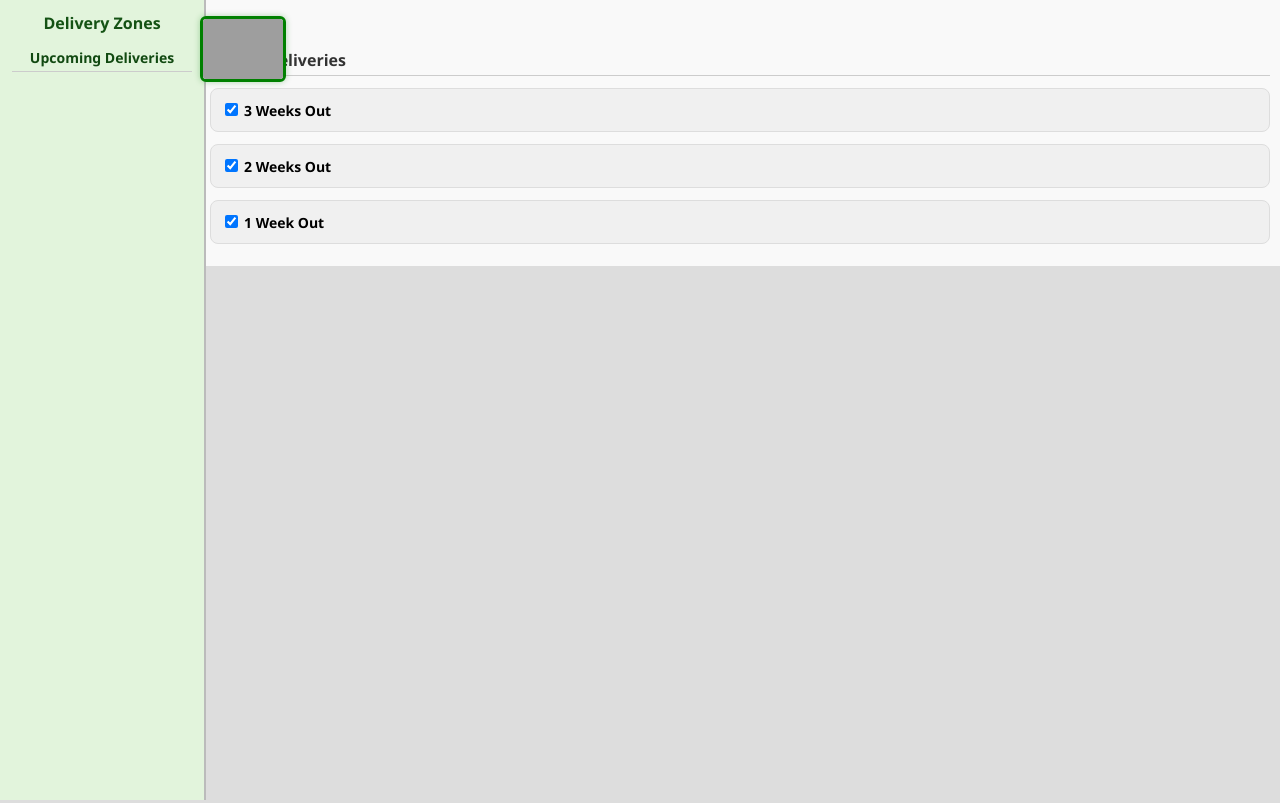
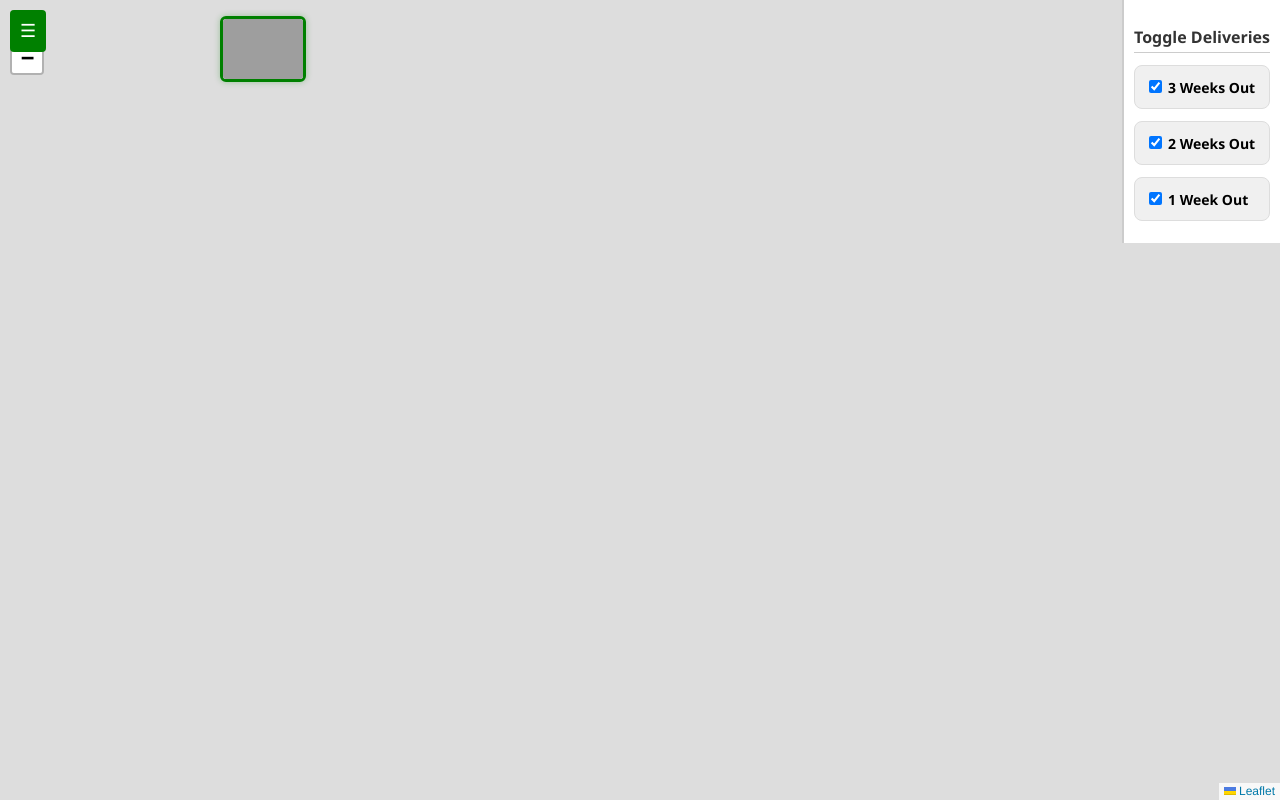
Before and after one commit to freshboxmarket/upcomingdeliveries, a plain HTML site: page index.html in a window 1280 px wide. Shown: the top 803 px of the page. Drawn offline with nearby package versions, Linux system fonts and the light colour scheme; no server answers; grey boxes are pictures that could not be loaded.

Commit message:
Update style.css

```diff
--- a/style.css
+++ b/style.css
@@ -4,20 +4,45 @@ body, html {
   height: 100%;
   width: 100%;
   font-family: 'Segoe UI', sans-serif;
-  background-color: #f9f9f9;
+}
+
+#map {
+  position: absolute;
+  top: 0; left: 0;
+  right: 0; bottom: 0;
+  z-index: 0;
 }
 
 #legend {
   position: absolute;
+  top: 0;
   left: 0;
-  top: 0;
   bottom: 0;
-  width: 180px;
+  width: 200px;
   background-color: #e2f4dc;
   padding: 12px;
   overflow-y: auto;
   border-right: 2px solid #bbb;
   z-index: 1100;
+  transition: transform 0.3s ease-in-out;
+}
+
+#legend.collapsed {
+  transform: translateX(-100%);
+}
+
+#toggle-legend {
+  position: absolute;
+  top: 10px;
+  left: 10px;
+  z-index: 1201;
+  background-color: green;
+  color: white;
+  border: none;
+  padding: 10px;
+  border-radius: 4px;
+  font-size: 18px;
+  cursor: pointer;
 }
 
 #legend h3 {
@@ -59,8 +84,16 @@ body, html {
 }
 
 #csv-toggle-box {
-  margin-left: 200px;
+  position: absolute;
+  top: 0;
+  right: 0;
+  background: #fff;
+  border-left: 2px solid #ccc;
   padding: 10px;
+  z-index: 1100;
+  max-width: 220px;
+  height: auto;
+  overflow-y: auto;
 }
 
 #csv-toggle-box h3 {
@@ -84,16 +117,11 @@ body, html {
   font-size: 14px;
 }
 
-#map {
-  height: 100vh;
-  width: 100%;
-}
-
 /* Floating Logo */
 #floating-logo {
   position: absolute;
   top: 16px;
-  left: 200px;
+  left: 220px;
   width: 80px;
   border: 3px solid green;
   border-radius: 6px;
@@ -103,3 +131,10 @@ body, html {
   box-shadow: 0 0 6px rgba(0, 128, 0, 0.3);
   user-select: none;
 }
+
+/* Responsive */
+@media screen and (max-width: 768px) {
+  #csv-toggle-box {
+    display: none;
+  }
+}
```
